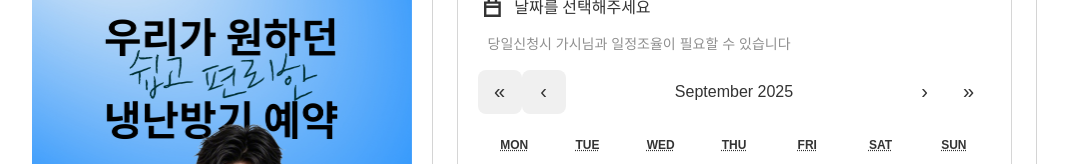
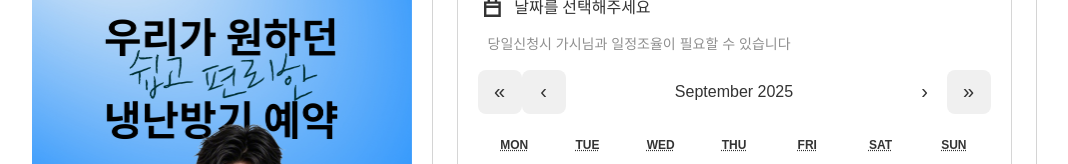
Before and after one commit to seoyoungde/newConer, a React (Vite) app in the folder coner/: page /partner/step1/1 in a window 1280 px wide. Shown: the part 246-410 px from the top of the page, without its empty margins (106-1174 px from the left). Built offline with nearby package versions, Linux system fonts and the light colour scheme; no server answers; a web font is replaced by a local one.

Commit message:
캘린더 6개월이내제한

```diff
--- a/coner/src/components/request/CalendarPicker.jsx
+++ b/coner/src/components/request/CalendarPicker.jsx
@@ -3,20 +3,37 @@ import Calendar from "react-calendar";
 import "react-calendar/dist/Calendar.css";
 import styled from "styled-components";
 
+const startOfToday = () => {
+  const now = new Date();
+  return new Date(now.getFullYear(), now.getMonth(), now.getDate());
+};
+
+const endOfDay = (d) =>
+  new Date(d.getFullYear(), d.getMonth(), d.getDate(), 23, 59, 59, 999);
+
+const addMonths = (date, n) => {
+  const d = new Date(date);
+  d.setMonth(d.getMonth() + n); // JS가 알아서 월 오버플로우 처리
+  return d;
+};
+
 const CalendarPicker = ({ selectedDate, setSelectedDate, excludeDates }) => {
+  const minDate = startOfToday();
+  const maxDate = endOfDay(addMonths(minDate, 6)); // 최대 6개월
+
   return (
     <CalendarWrapper>
       <Calendar
         onChange={setSelectedDate}
         value={selectedDate || undefined}
-        minDate={new Date()}
-        excludeDates={excludeDates}
+        minDate={minDate}
+        maxDate={maxDate}
         tileDisabled={({ date }) => {
-          const disabled = excludeDates?.some(
+          const disabledByExclude = excludeDates?.some(
             (excluded) =>
               date.toDateString() === new Date(excluded).toDateString()
           );
-          return disabled;
+          return disabledByExclude;
         }}
       />
     </CalendarWrapper>
```
